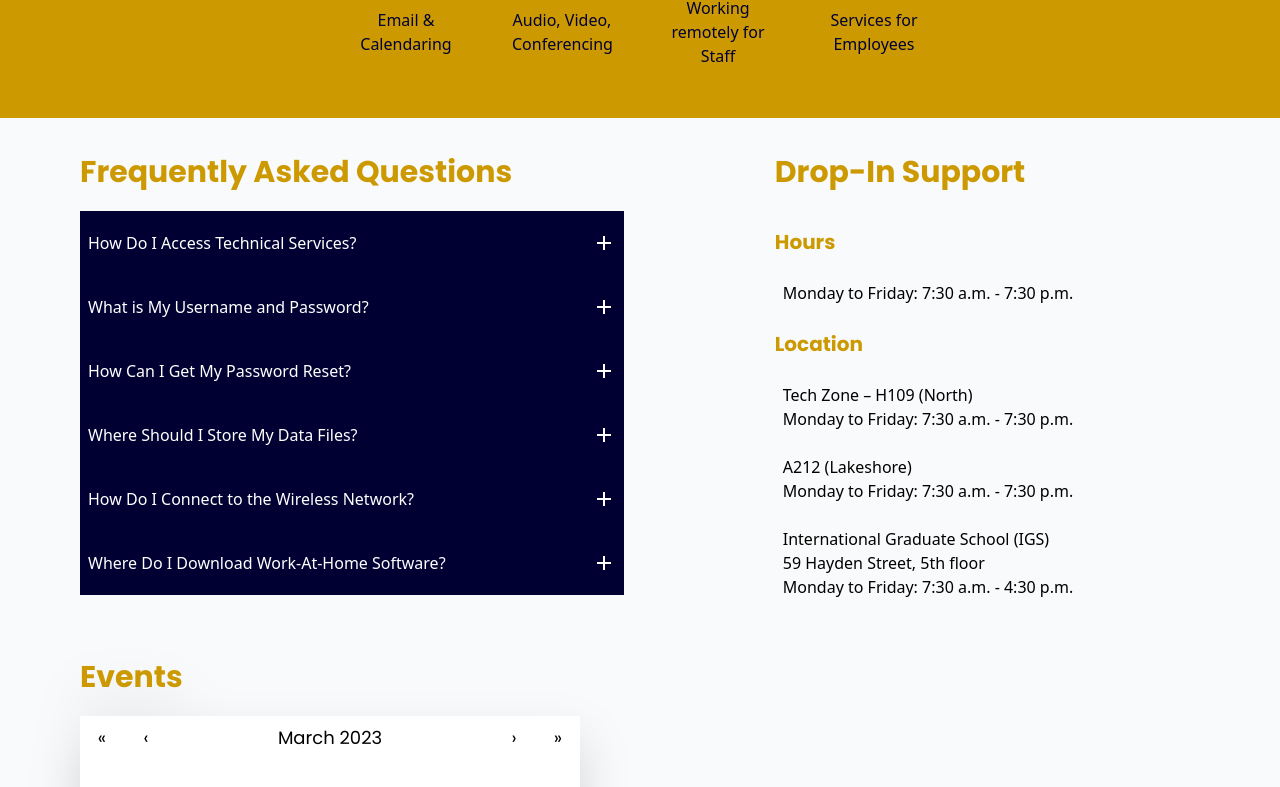
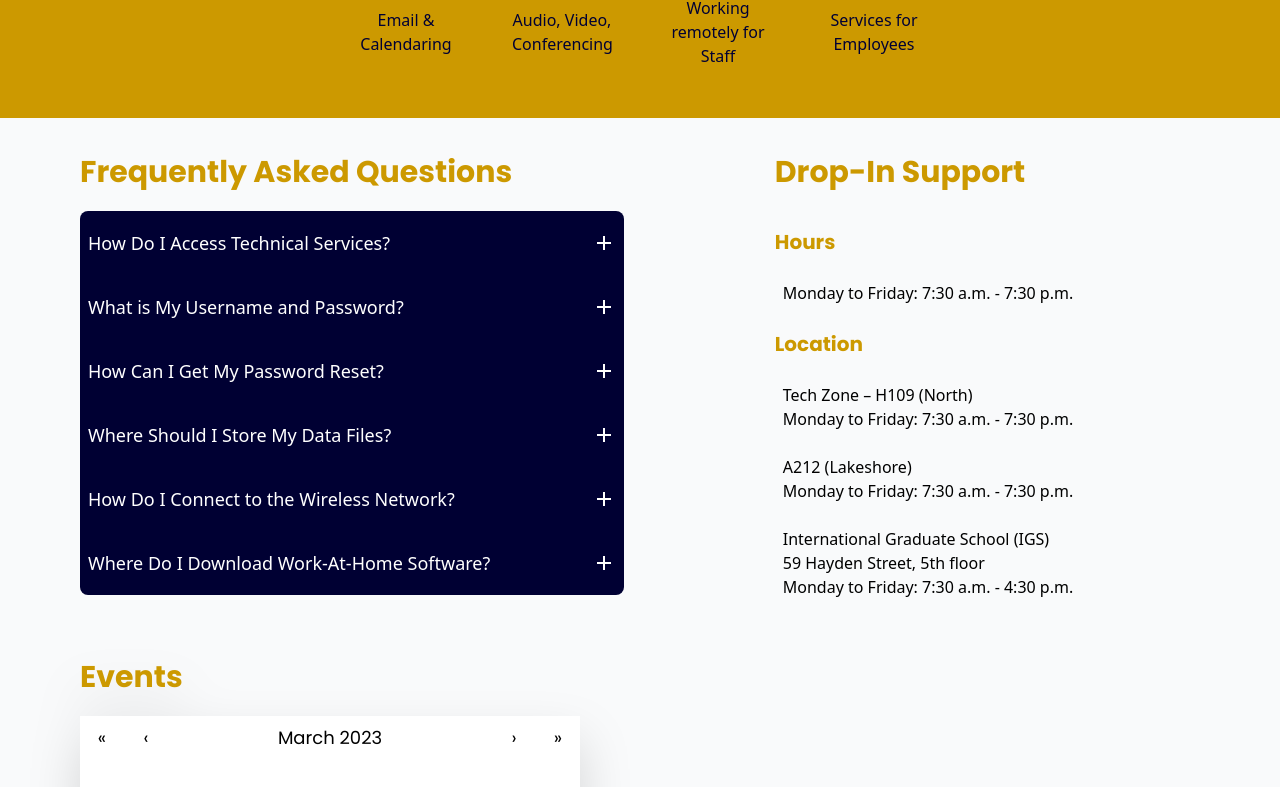
Before and after one commit to GeorgeCiesinski/college-website, a React (Vite) app: page / in a window 1280 px wide. Shown: the part 1331-2118 px from the top of the page. Built offline with nearby package versions, Linux system fonts and the light colour scheme.

Commit message:
Added rounded aesthetic to elements - Quick Actions - FAQ

```diff
--- a/src/components/faq.jsx
+++ b/src/components/faq.jsx
@@ -11,7 +11,7 @@ const QuestionAnswer = ({ title, answer }) => {
   return (
     <>
       <button
-        className='flex justify-between items-center bg-primary1 text-white font-medium h-16 text-left w-full p-2'
+        className='flex justify-between items-center bg-primary1 text-white text-[18px] font-medium h-16 text-left w-full p-2'
         onClick={() => setToggle((prev) => !prev)}
       >
         {title}
@@ -37,11 +37,13 @@ const faq = () => {
     >
       <div className='w-full sm:w-1/2 p-4'>
         <h1 className={`${styles.heading1}`}>Frequently Asked Questions</h1>
-        {faqQuestions.map((question, index) => (
-          <div key={question.id}>
-            <QuestionAnswer title={question.title} answer={question.answer} />
-          </div>
-        ))}
+        <div className='rounded-lg overflow-hidden'>
+          {faqQuestions.map((question, index) => (
+            <div key={question.id}>
+              <QuestionAnswer title={question.title} answer={question.answer} />
+            </div>
+          ))}
+        </div>
       </div>
       <div className='flex justify-center w-full sm:w-1/2 p-4'>
         <div className='w-max'>
--- a/src/components/navbar.jsx
+++ b/src/components/navbar.jsx
@@ -61,7 +61,7 @@ const navbar = () => {
                     onClick={() => setToggle((prev) => !prev)}
                 />
 
-                <div className={`${toggle ? 'flex' : 'hidden'} p-6 bg-white drop-shadow-2xl absolute top-20 right-0 mx-4 my-2 min-w-[140px] rounded-xl sidebar`}>
+                <div className={`${toggle ? 'flex' : 'hidden'} p-6 bg-white drop-shadow-2xl absolute top-20 right-0 mx-4 my-2 min-w-[140px] rounded-lg sidebar`}>
                     <ul className='list-none flex justify-end items-center flex-1 flex-col'>
                         <li className='font-poppins font-normal cursor-pointer text-[16px] mb-10'>
                             <a href='#login' className='flex'>
--- a/src/components/quick.jsx
+++ b/src/components/quick.jsx
@@ -5,7 +5,7 @@ import { Icon } from '@mdi/react';
 
 const QuickButton = ({ title, icon, alt }) => {
   return (
-    <button className={`${styles.flexCenter} flex-col w-[140px] h-[140px] text-primary1 hover:bg-black/10 m-1 sm:m-2`}>
+    <button className={`${styles.flexCenter} flex-col w-[140px] h-[140px] text-primary1 hover:bg-black/10 m-1 sm:m-2 rounded-lg`}>
       <Icon
         path={icon}
         size={2}
@@ -21,7 +21,7 @@ const QuickButton = ({ title, icon, alt }) => {
 
 const ServiceSection = ({ title, services }) => {
   return (
-    <div className='flex flex-col items-center my-4 hover:bg-black/5'>
+    <div className='flex flex-col items-center my-4 hover:bg-black/5 rounded-lg'>
       <h2 className={`${styles.altHeading2}`}>{title}</h2>
       <div className='flex flex-wrap justify-center'>
         {services.map((service, index) => (
@@ -38,10 +38,10 @@ const quick = () => {
   return (
     <section
       id="services"
-      className={`flex flex-col items-center w-full p-4`}
+      className={`flex flex-col items-center p-4 w-full`}
     >
       <h1 className={`${styles.altHeading1}`}>Services</h1>
-      <div className={`${styles.flexCenter} w-full flex-wrap hover:bg-black/5`}>
+      <div className={`${styles.flexCenter} flex-wrap hover:bg-black/5 rounded-lg`}>
         {quickActions.map((action, index) => (
           <div key={action.id}>
             <QuickButton title={action.title} icon={action.icon} alt={action.id} />
```
